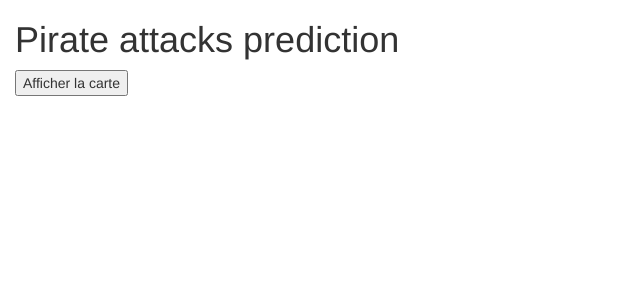
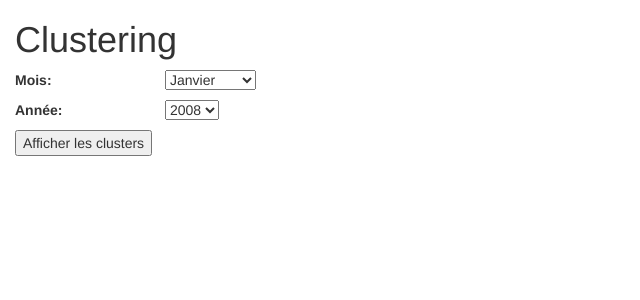
Before and after one commit to RomainPhilippe/pirateApplication, a Django app: page /map/cluster in a window 1280 px wide. Shown: the top 300 px of the page, without its empty margins (0-640 px from the left). Run offline with Django 3.2, Linux system fonts and the light colour scheme; some libraries are stand-ins or nearby versions.

Commit message:
mise a jour 2

```diff
--- a/map/forms.py
+++ b/map/forms.py
@@ -44,7 +44,7 @@ class InputFormCluster(forms.Form):
 
     # boat types
     #boatType = forms.ChoiceField(label='Type de bateau', choices=listTuples)
-
+    # TODO dynamique month Years
     # month
     CHOICES = (
         ('1', 'Janvier'), ('2', 'Février'), ('3', 'Mars'), ('4', 'Avril'), ('5', 'Mai'), ('6', 'Juin'), ('7', 'Juillet'),
--- a/map/templates/cluster.html
+++ b/map/templates/cluster.html
@@ -6,7 +6,7 @@
 <html>
 <head>
     <meta charset="UTF-8">
-    <title>Pirate Attack Prediction</title>
+    <title>Clustering</title>
 
     <!-- BOOTSTRAP -->
     <link rel="stylesheet" type="text/css" href="{% static 'css/bootstrap.min.css' %}"/>
@@ -32,6 +32,10 @@
 
     function map_with_form(map, options) {
         //configuration of the map after ML algo is applied
+
+        L.circle([17.5, 40.5], 30000).addTo(map);
+
+        /*
         var list = "{{ list_area }}";
         list = list.replace(/&quot;/g, "'");
 
@@ -57,6 +61,9 @@
 
             polygon.bindPopup("P = " + parseFloat(area[5]));
         }
+
+        */
+
     }
 
     function on_click() {
@@ -71,13 +78,13 @@
     <div class="row">
 
         <div class="col-md-5">
-            <h1>Pirate attacks prediction</h1>
+            <h1>Clustering</h1>
 
             <!-- form -->
-            <form action="{% url "map.views.result" %}" method="post">
+            <form action="{% url "map.views.getCluster" %}" method="post">
                 {% csrf_token %}
                 {{ form.as_p }}
-                <input type="submit" value="Afficher la carte" onclick="on_click()"/>
+                <input type="submit" value="Afficher les clusters" onclick="on_click()"/>
             </form>
 
             <!-- loading state -->
@@ -89,7 +96,7 @@
         <!-- map -->
         <div class="col-md-7">
             {% if isFormSent %}
-                {% leaflet_map "map" callback="window.map_with_probabilities" %}
+                {% leaflet_map "map" callback="window.map_with_form" %}
             {% else %}
                 {% leaflet_map "map" callback="window.map_init_basic" %}
             {% endif %}
--- a/map/urls.py
+++ b/map/urls.py
@@ -6,7 +6,6 @@ urlpatterns = [
     url(r'^$', views.result, name='date'),
     url(r'^cluster$', views.getCluster, name='cluster'),
     url(r'^list_area$', views.get_list_areas, name='areas'),
-    # url(r'^choose/$', views.choose),
     url(r'^result/$', views.result),
 
 ]
--- a/map/views.py
+++ b/map/views.py
@@ -13,12 +13,7 @@ from map.models import AreaHand
 from django.core.serializers.json import DjangoJSONEncoder
 import json
 
-from map.forms import InputForm
-
-
-def index(request):
-    print "index"
-    return HttpResponse("Hello, world. You're at the polls index.")
+from map.forms import InputForm,InputFormCluster
 
 
 #############################################################################
@@ -62,6 +57,22 @@ def getPrediction(dfTrain, dfTest, features, target, nb_esti=250, nb_features=1)
 
 
 def getCluster(request):
+    # principal function
+    # retrieval of the infos from the form and apply the ML algo
+
+    if request.method == 'POST':
+        # retrieval of the datas from the entry form
+        form = InputFormCluster(request.POST)
+
+        if form.is_valid():
+            # data processing
+            month = form.cleaned_data['month']
+            years = form.cleaned_data['years']
+            # isFormSent : permits to acces the state from index.html
+            isFormSent = True
+    else:
+        # empty form
+        form = InputFormCluster()
 
     return render(request, 'cluster.html', locals())
 
```
